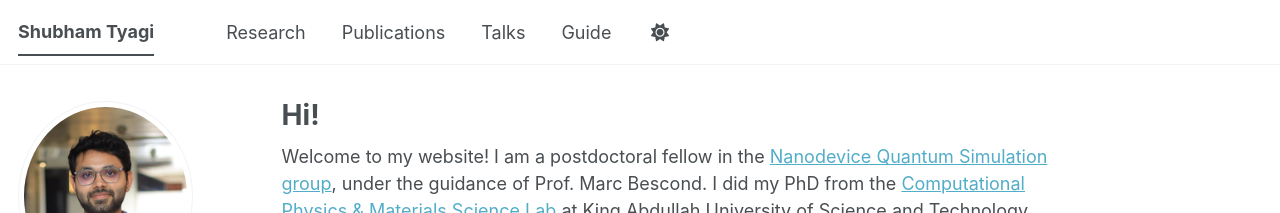
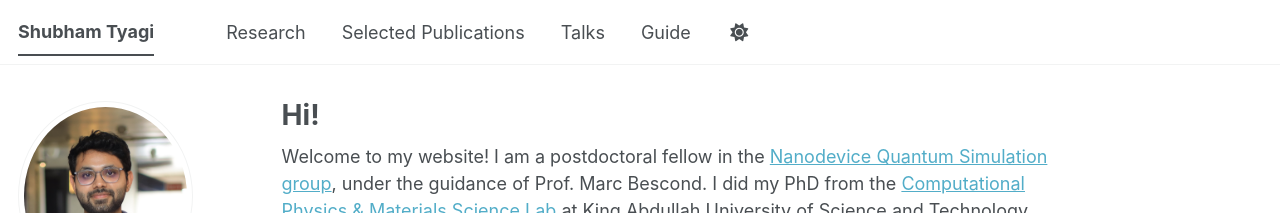
Before and after one commit to shubhamtyagi145/shubhamtyagi145.github.io, a Jekyll site: the page built from _pages/about.md, in a window 1280 px wide. Shown: the top 213 px of the page. Built offline with Jekyll 4.4.1, drawn with Linux system fonts in a browser that asks for light colours; some web fonts are replaced; a script bundle is joined from its source files by our own code; library files that are not in the unit come from our copies.

Commit message:
Rename 'Publications' to 'Selected Publications'

```diff
--- a/_data/navigation.yml
+++ b/_data/navigation.yml
@@ -11,7 +11,7 @@ main:
   - title: "Research"
     url: /research/
 
-  - title: "Publications"
+  - title: "Selected Publications"
     url: /publications/
 
   - title: "Talks"
```
